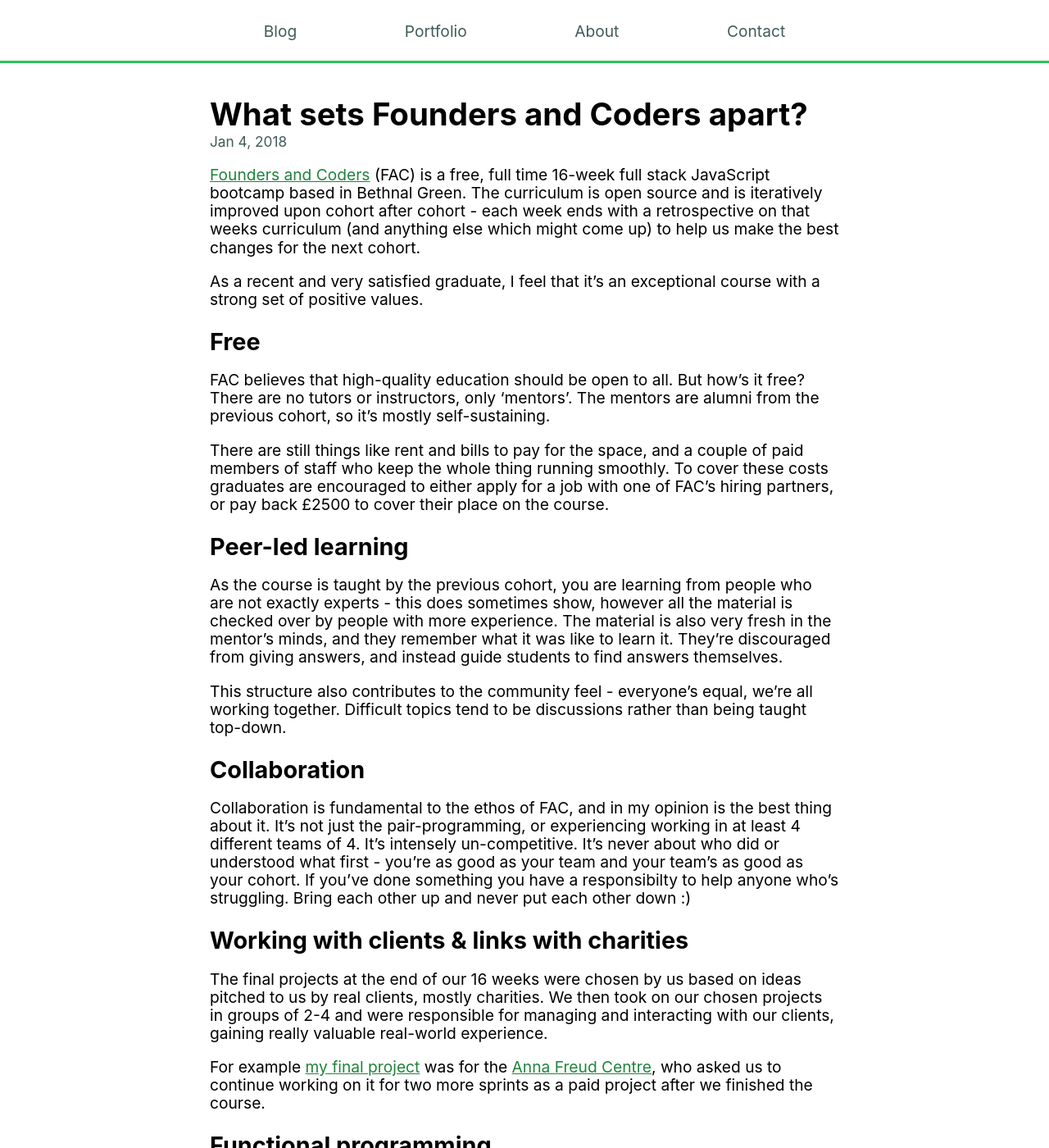
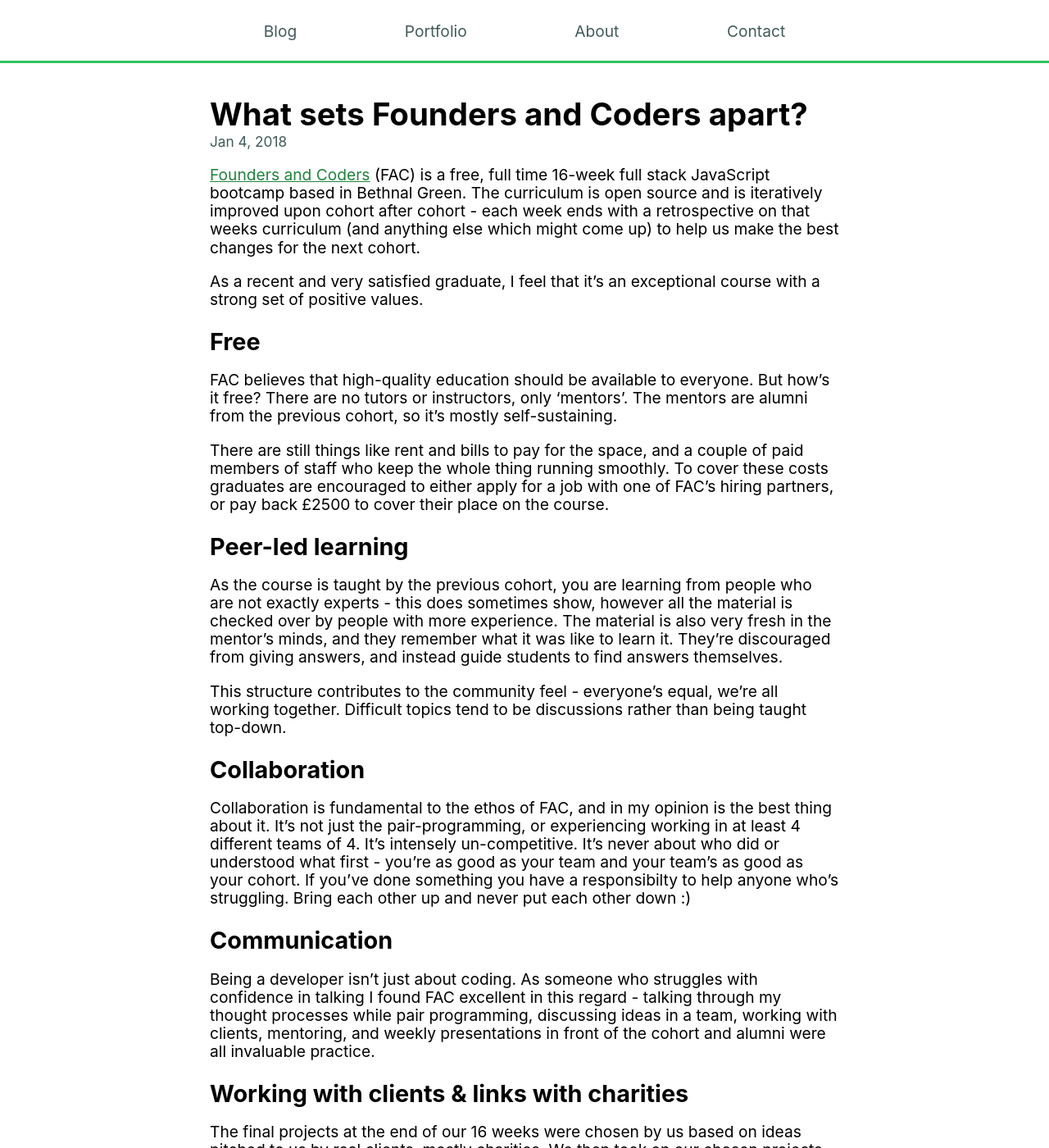
Before and after one commit to dangerdak/blog, a Jekyll site: the page built from _posts/2018-01-04-what-sets-founders-and-coders-apart.md, in a window 1280 px wide and 1400 px high. Shown: the whole window at 82% size. Built offline with Jekyll 4.4.1, drawn with Linux system fonts in a browser that asks for light colours; nearby versions of some CDN libraries.

Commit message:
adds fac communication section

```diff
--- a/_posts/2018-01-04-what-sets-founders-and-coders-apart.md
+++ b/_posts/2018-01-04-what-sets-founders-and-coders-apart.md
@@ -13,7 +13,7 @@
 course with a strong set of positive values.
 
 ## Free
-FAC believes that high-quality education should be open to all. But how's it free? There are no tutors or instructors, only 'mentors'. The mentors
+FAC believes that high-quality education should be available to everyone. But how's it free? There are no tutors or instructors, only 'mentors'. The mentors
 are alumni from the previous cohort, so it's mostly self-sustaining.
 
 There are still things
@@ -30,7 +30,7 @@
 answers, and instead guide students to find answers themselves.
 
 This structure
-also contributes to the community feel - everyone's equal, we're all working
+contributes to the community feel - everyone's equal, we're all working
 together. Difficult topics tend to be discussions rather than being taught
 top-down.
 
@@ -42,6 +42,13 @@
 good as your team and your team's as good as your cohort. If you've done
 something you have a responsibilty to help anyone who's struggling. Bring each
 other up and never put each other down :)
+
+
+## Communication
+Being a developer isn't just about coding. As someone who struggles with confidence in talking
+I found FAC excellent in this regard - talking through my thought processes
+while pair programming, discussing ideas in a team, working with clients, mentoring, and weekly presentations in
+front of the cohort and alumni were all invaluable practice.
 
 ## Working with clients & links with charities
 The final projects at the end of our 16 weeks were chosen by us based on ideas pitched
```
